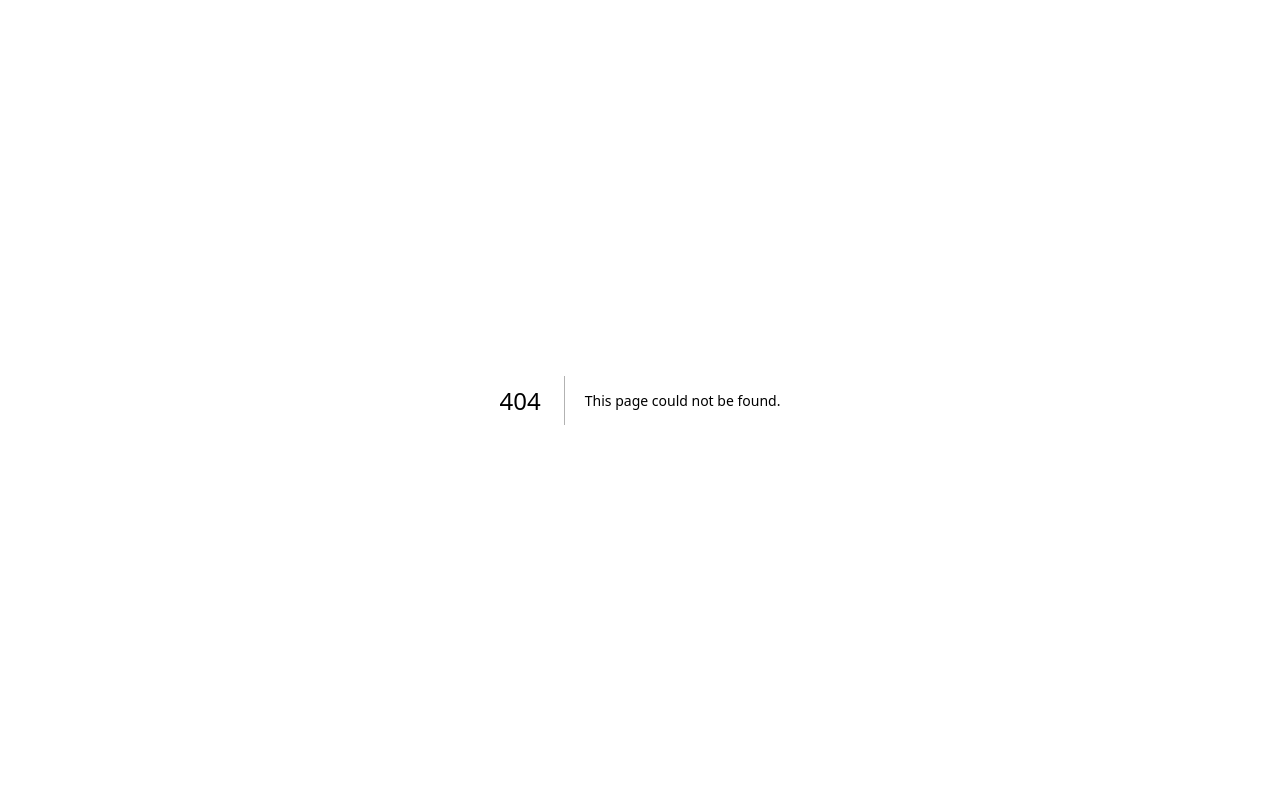
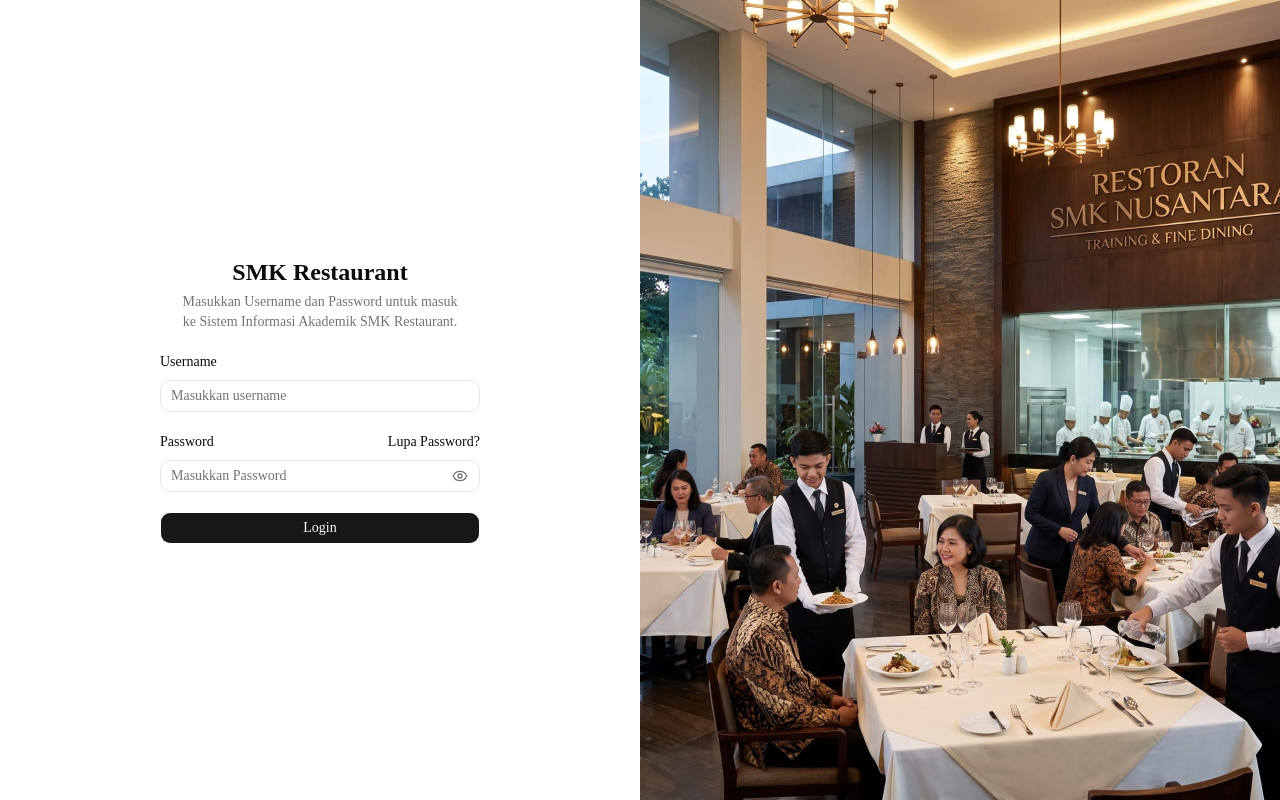
Before and after one commit to saepudinasep/smk-restaurant-next, a Next.js app: page /login in a window 1280 px wide. Before the commit this address had no page. Built offline with nearby package versions, Linux system fonts and the light colour scheme.

Commit message:
[ADD] Menambahkan UI login

```diff
--- /dev/null
+++ b/src/app/login/page.tsx
@@ -0,0 +1,27 @@
+'use client';
+
+import { LoginForm } from '@/components/login-form';
+import Image from 'next/image';
+
+export default function LoginPage() {
+  return (
+    <div className='grid min-h-svh lg:grid-cols-2'>
+      <div className='flex flex-col gap-4 p-6 md:p-10'>
+        <div className='flex flex-1 items-center justify-center'>
+          <div className='w-full max-w-xs'>
+            <LoginForm />
+          </div>
+        </div>
+      </div>
+      <div className='relative hidden bg-muted lg:block'>
+        <Image
+          src='/assets/images/login.jpeg'
+          width={500}
+          height={500}
+          alt='Image'
+          className='absolute inset-0 h-full w-full object-cover dark:brightness-[0.2] dark:grayscale'
+        />
+      </div>
+    </div>
+  );
+}
--- /dev/null
+++ b/src/components/login-form.tsx
@@ -0,0 +1,70 @@
+'use client';
+import * as React from 'react';
+
+import { cn } from 'cn';
+
+import { Button } from '@/components/ui/button';
+import { Field, FieldGroup, FieldLabel } from '@/components/ui/field';
+import { Input } from '@/components/ui/input';
+import { EyeIcon, EyeOffIcon } from 'lucide-react';
+
+export function LoginForm({ className, ...props }: React.ComponentProps<'form'>) {
+  const [show, setShow] = React.useState(false);
+  return (
+    <form className={cn('flex flex-col gap-6', className)} {...props}>
+      <FieldGroup>
+        <div className='flex flex-col items-center gap-1 text-center'>
+          <h1 className='text-2xl font-bold'>SMK Restaurant</h1>{' '}
+          <p className='text-sm text-balance text-muted-foreground'>
+            {' '}
+            Masukkan Username dan Password untuk masuk ke Sistem Informasi Akademik SMK
+            Restaurant.{' '}
+          </p>{' '}
+        </div>
+        <Field>
+          <FieldLabel htmlFor='username'>Username</FieldLabel>
+          <Input id='username' type='text' placeholder='Masukkan username' required />
+        </Field>
+        <Field>
+          {' '}
+          <div className='flex items-center'>
+            {' '}
+            <FieldLabel htmlFor='password'>Password</FieldLabel>{' '}
+            <a
+              href='/forgot-password'
+              className='ml-auto text-sm underline-offset-4 hover:underline'
+            >
+              {' '}
+              Lupa Password?{' '}
+            </a>{' '}
+          </div>{' '}
+          <div className='relative'>
+            {' '}
+            <Input
+              id='password'
+              name='password'
+              type={show ? 'text' : 'password'}
+              placeholder='Masukkan Password'
+              autoComplete='current-password'
+              required
+              maxLength={72}
+              className='pr-10'
+            />{' '}
+            <button
+              type='button'
+              onClick={() => setShow((prev) => !prev)}
+              className='absolute right-0 top-0 flex h-full w-10 items-center justify-center text-muted-foreground hover:text-foreground'
+              aria-label={show ? 'Sembunyikan password' : 'Tampilkan password'}
+            >
+              {' '}
+              {show ? <EyeOffIcon className='size-4' /> : <EyeIcon className='size-4' />}{' '}
+            </button>{' '}
+          </div>{' '}
+        </Field>{' '}
+        <Field>
+          <Button type='submit'>Login</Button>
+        </Field>
+      </FieldGroup>
+    </form>
+  );
+}
```
Also changed, not shown: public/assets/images/login.jpeg (added).
